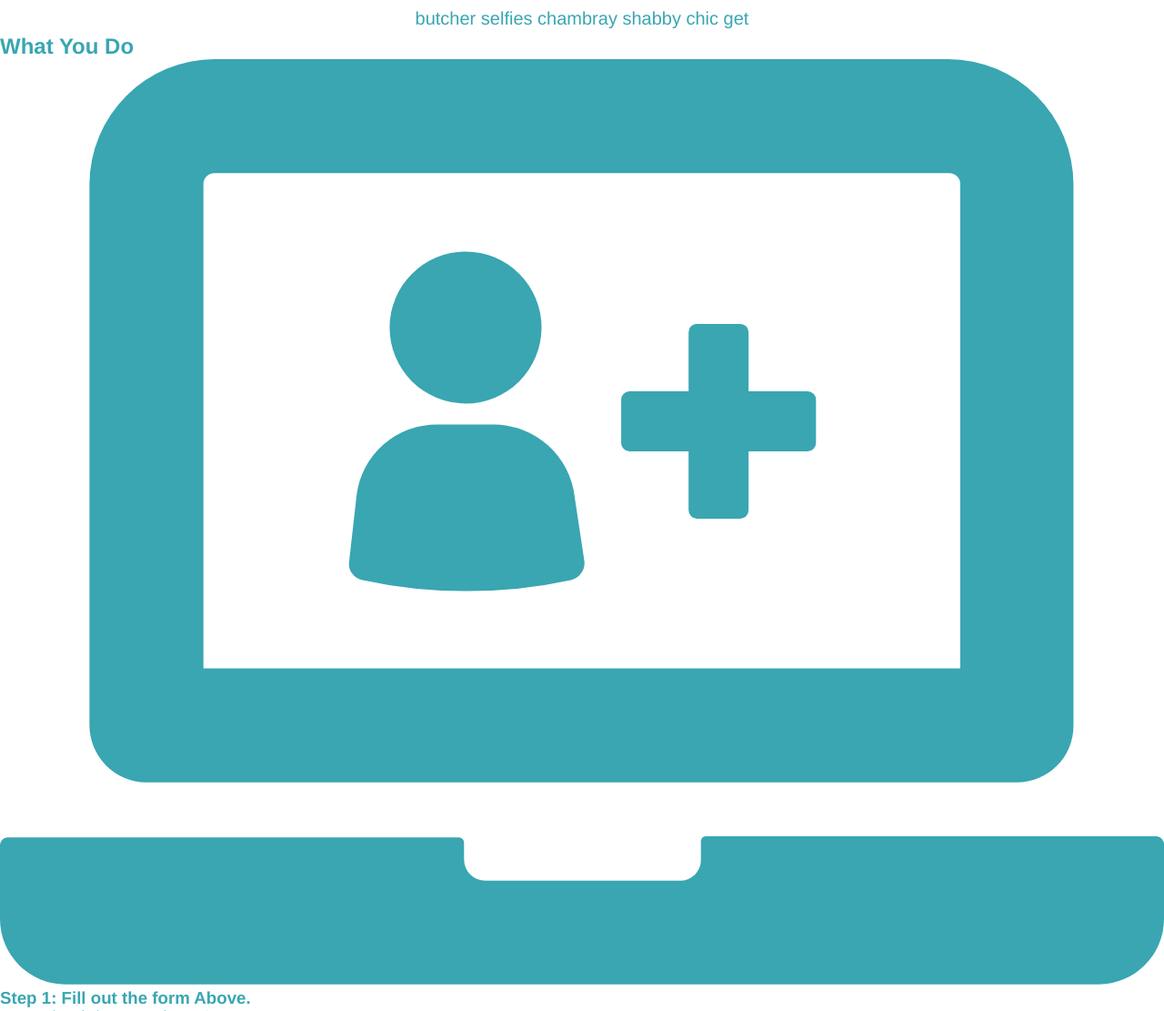
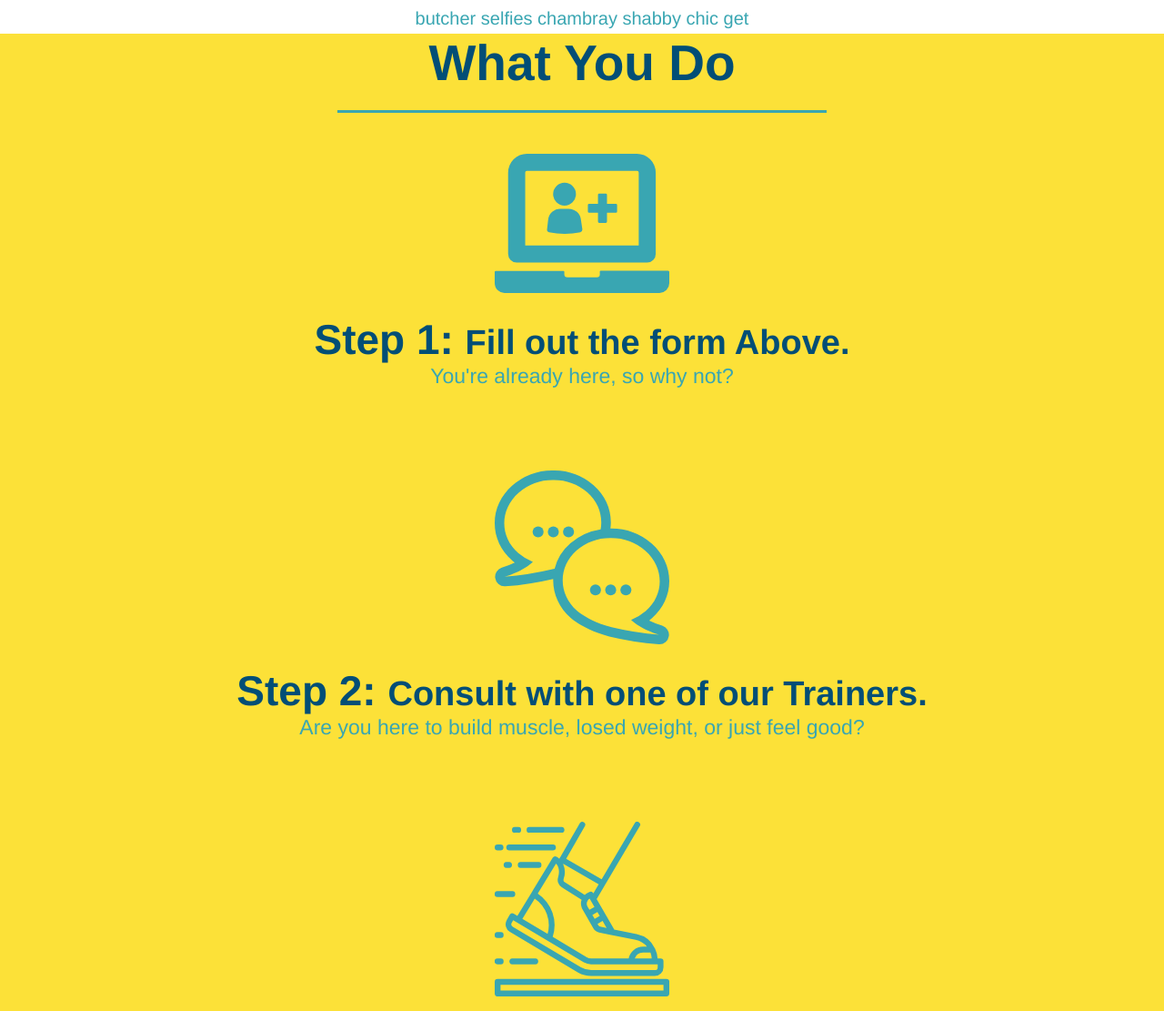
Before and after one commit to CimoneAlyse/run-buddy, a plain HTML site: page index.html in a window 1280 px wide. Shown: the part 801-1912 px from the top of the page at 91% size. Drawn offline with Linux system fonts and the light colour scheme.

Commit message:
<spacing>

```diff
--- a/assets/css/buddy.css
+++ b/assets/css/buddy.css
@@ -131,15 +131,7 @@ margin: 0 5px;
   .intro {
     text-align: center;
   }
-  .intro h2 {
-    font-size: 55px;
-    color: #024e76;
-    margin-bottom: 35px;
-    padding: 0 100px 20px 100px;
-    border-bottom: 3px solid;
-    border-color: #fce138;
-    display: inline-block;
-  }
+
   .intro p {
     line-height: 1.7;
     color: #39a6b2;
@@ -147,3 +139,45 @@ margin: 0 5px;
     font-size: 20px;
     margin: 0 auto;
   }
+  .steps {
+    text-align: center;
+    background: #fce138;
+  }
+  .section-title {
+    font-size: 55px;
+    color: #024e76;
+    margin-bottom: 35px;
+    padding: 0 100px 20px 100px;
+    display: inline-block;
+    border-bottom: 3px solid;
+  }
+
+  .primary-border {
+    border-color: #fce138;
+  }
+
+  .secondary-border {
+    border-color: #39a6b2;
+  }
+  .steps div {
+    margin-bottom: 80px;
+  }
+
+  .steps img {
+    width: 15%;
+    margin: 10px 0;
+  }
+
+  .steps h3 {
+    color: #024e76;
+    font-size: 46px;
+    margin-top: 10px;
+  }
+
+  .steps p {
+    color: #39a6b2;
+    font-size: 23px;
+  }
+  .steps span {
+    font-size: 38px;
+  }
--- a/index.html
+++ b/index.html
@@ -76,38 +76,38 @@
 
         <!-- "what we do" section"-->
         <section id="what-we-do" class="intro">
-            <h2>What We do</h2>
+            <h2 class="section-title primary-border">What We do</h2>
             <p>
                 butcher selfies chambray shabby chic get
             </p>
 
         </section>
 
-        <section  id="what-you-do">
+        <section  id="what-you-do" class="steps" >
 
-        <h2>What You Do</h2>
+        <h2 class="section-title secondary-border">What You Do</h2>
 
             <div>
                 <img src="./assets/images/step-1.svg" alt="" />
-                <h3>Step 1: Fill out the form Above.</h3>
+                <h3>Step 1: <span>Fill out the form Above.</span></h3>
                 <p>You're already here, so why not?</p>
             </div>
 
             <div>
                 <img src="./assets/images/step-2.svg" alt="" />
-                <h3>Step 2: Consult with one of our Trainers.</h3>
+                <h3>Step 2: <span>Consult with one of our Trainers.</span></h3>
                 <p>Are you here to build muscle, losed weight, or just feel good?</p>
             </div>
 
             <div>
                 <img src="./assets/images/step-3.svg" alt="" />
-                <h3>Step 3: Get Running</h3>
+                <h3>Step 3: <span>Get Running</span></h3>
                 <p>Hit the ground running (literally) once your trianer lays out your plan.</p>
             </div>
             <div>
                 <img src="./assets/images/step-4.svg" alt="" />
 
-                <h3>Step 4: See Results</h3>
+                <h3>Step 4: <span>See Results</span></h3>
                 <p>Bi-weekly checkins with your trainer will keep you focused</p>
             </div>
         </section>
```
